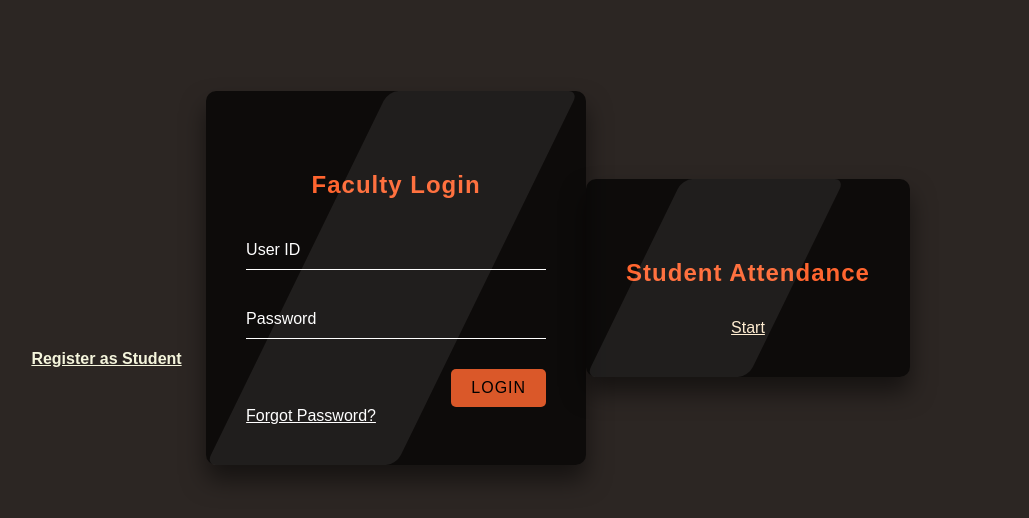
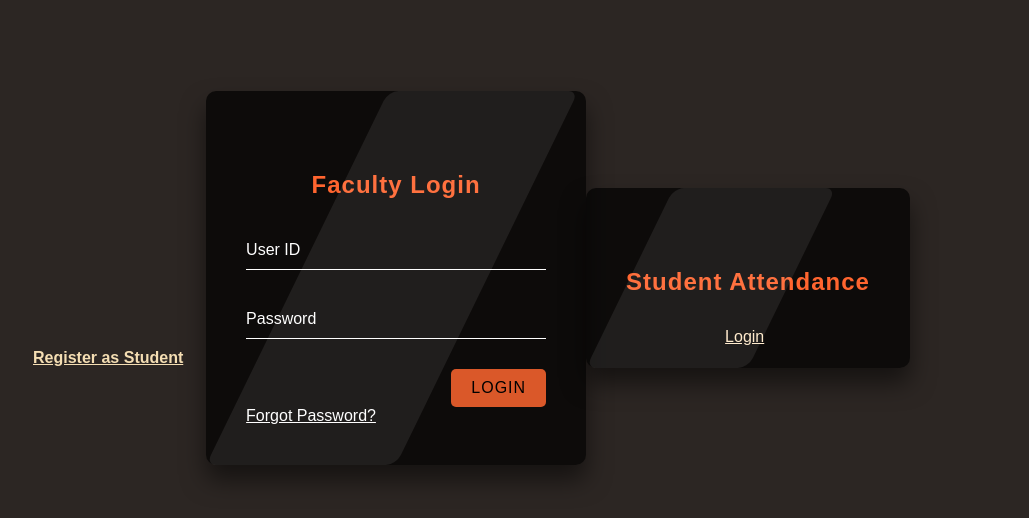
Before and after one commit to Charan2k/AI-attendance-system, a plain HTML site: page web-app/index.html in a window 1280 px wide. Shown: the part 122-640 px from the top of the page, without its empty margins (82-1111 px from the left). Drawn offline with Linux system fonts and the light colour scheme.

Commit message:
Update index.html
made changes in student class(line52- line68)

```diff
--- a/web-app/index.html
+++ b/web-app/index.html
@@ -51,18 +51,21 @@
         <span>
             <div class="student">
                 <form action="" class="form">
-                    <span>
-                        <h2>Student Attendance</h2>
-                        <a href="" target="_blank"
-                            style="color: blanchedalmond;display:block;text-align:center;">Start</a>
-                    </span>
+                    <h2>Student Attendance</h2>
+                          <a href="photoCapture.html"
+                        target="_blank"
+                        class="lb"
+                        style="color: blanchedalmond;
+                        position: absolute;
+                        left: 139px;
+                        text-align:center;">Login</a>
                 </form>
             <div>
             <span>
-                <a href="index1.html" style="color: beige; font-size: medium;
+                <a href="index1.html" style="color:wheat ; font-size: medium;
                     position: absolute;
-                    top: 12.5cm;
-                    left: 3cm;"><b>Register as Student</b></a>
+                    top: 12.45cm;
+                    left:115px;"><b>Register as Student</b></a>
             </span>
         </div>
 
```
